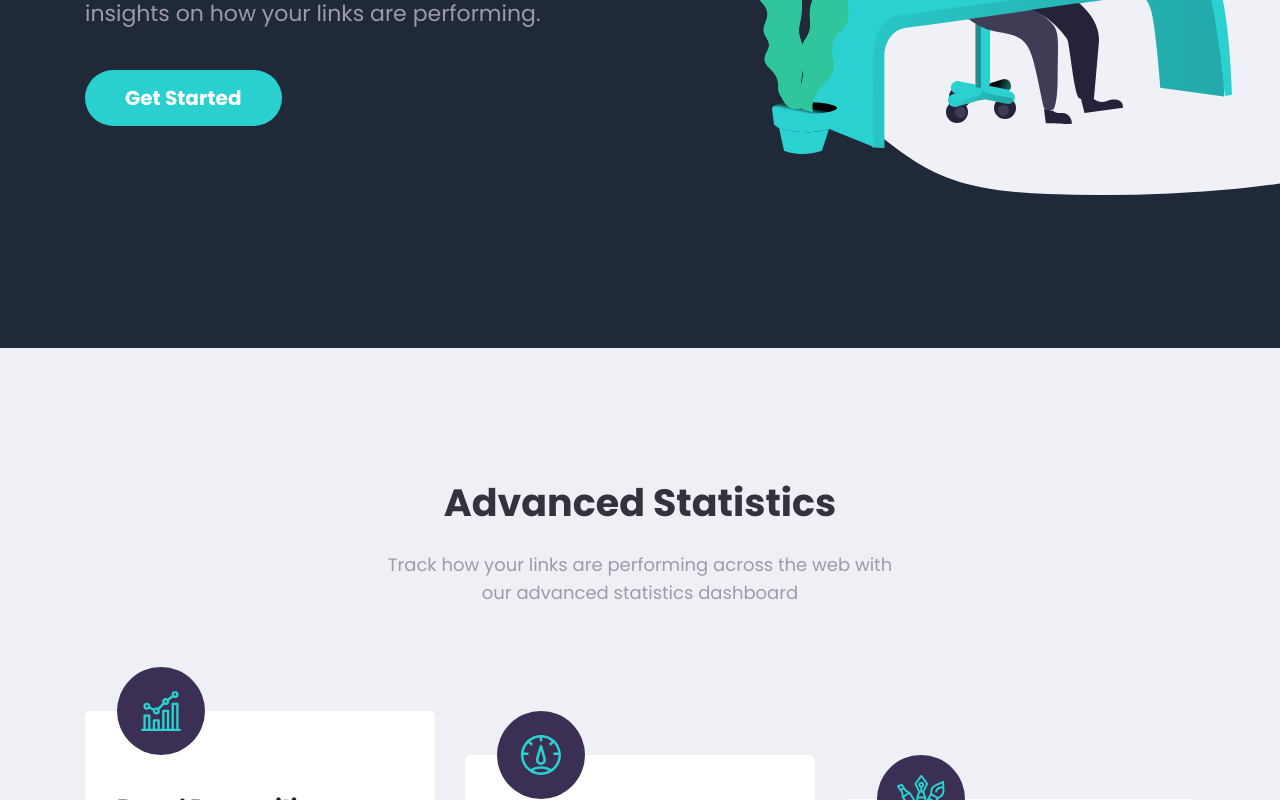
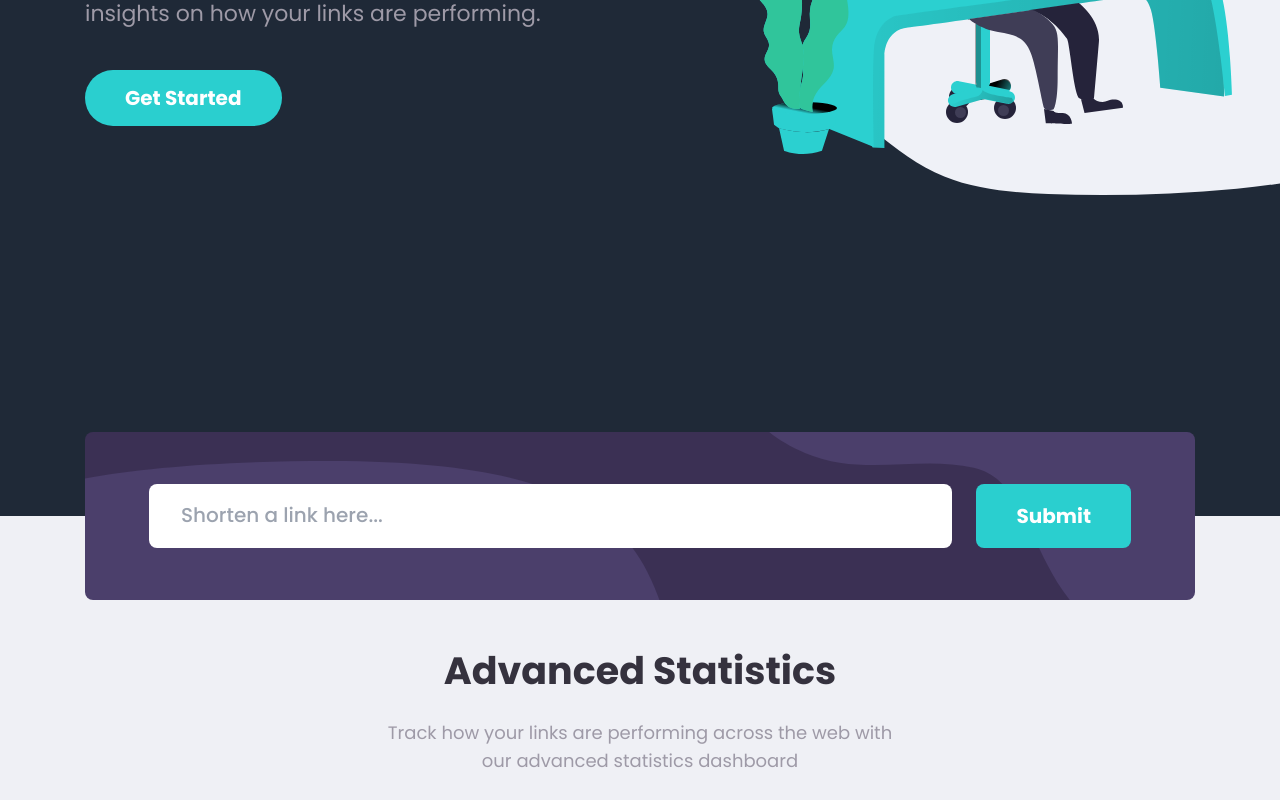
Before and after one commit to anindyoo/fe-mentor-5-shortly, a React (Create React App) app: page /#/ in a window 1280 px wide. Shown: the part 452-1252 px from the top of the page. Built offline with nearby package versions, Linux system fonts and the light colour scheme.

Commit message:
feat: add LinkShortener component.

```diff
--- a/src/pages/Home.jsx
+++ b/src/pages/Home.jsx
@@ -1,4 +1,5 @@
 import BenefitsBanner from '../components/HomeComponents/BenefitsBanner';
+import LinkShortener from '../components/HomeComponents/LinkShortener';
 import WelcomeBanner from '../components/HomeComponents/WelcomeBanner';
 
 const Home = () => {
@@ -9,6 +10,7 @@ const Home = () => {
     HOME-PAGE"
     >
       <WelcomeBanner />
+      <LinkShortener />
       <BenefitsBanner />
     </div>
   );
```
